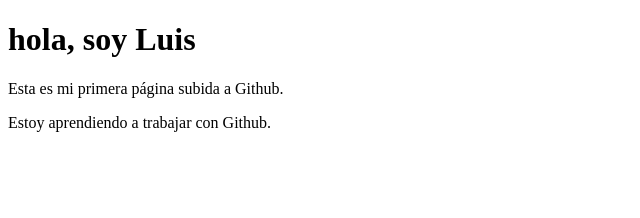
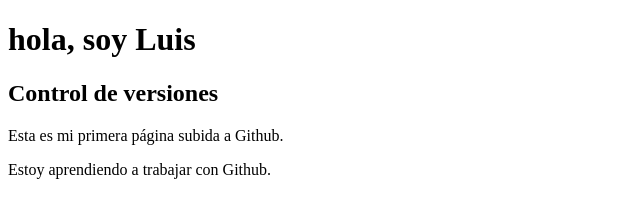
Before and after one commit to Luis-Cabal/practica-individual, a plain HTML site: page index.html in a window 1280 px wide. Shown: the whole page, without its empty margins (0-640 px from the left). Drawn offline with Linux system fonts and the light colour scheme.

Commit message:
Añade subtitulo

```diff
--- a/index.html
+++ b/index.html
@@ -7,6 +7,7 @@
 </head>
 <body>
     <h1>hola, soy Luis</h1>
+    <h2>Control de versiones</h2>
     <p>Esta es mi primera página subida a Github.</p>
     <p>Estoy aprendiendo a trabajar con Github.</p>
 </body>
```
